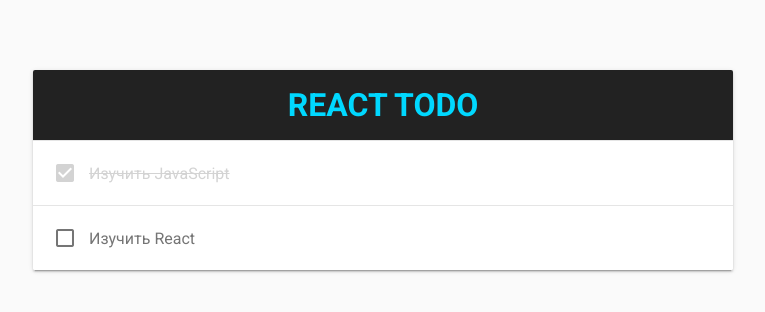
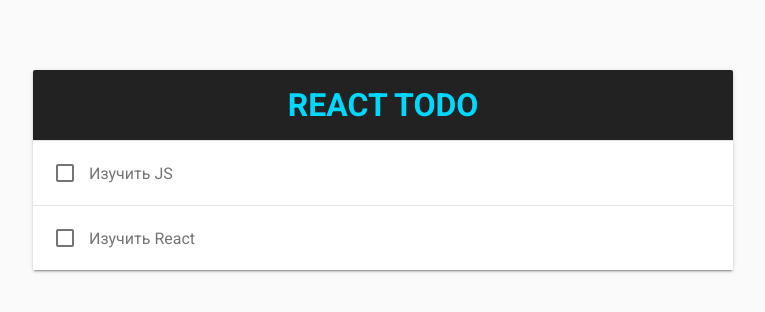
Before and after one commit to oxigen1um/react-todo, a React (Create React App) app: page / in a window 1280 px wide. Shown: the top 312 px of the page, without its empty margins (257-1022 px from the left). Built offline with nearby package versions, Linux system fonts and the light colour scheme.

Commit message:
app decomposed

```diff
--- a/src/App.jsx
+++ b/src/App.jsx
@@ -1,38 +1,19 @@
   import React from 'react';
   import PropTypes from 'prop-types';
+
+  import Header from './components/Header';
+  import Todo from './components/Todo';
 
   function App(props) {
     console.log(props);
     return (
       <main>
-        <header>
-          <h1>{props.title}</h1>
-        </header>
+
+        <Header title={props.title}/>
 
         <section className="todo-list">
-          <div className="todo completed">
-            <button className="checkbox icon">
-              <i className="material-icons">check_box</i>
-            </button>
-
-            <span className="todo-title">Изучить JavaScript</span>
-
-              <button className="delete icon">
-                <i className="material-icons">delete</i>
-              </button>
-          </div>
-
-          <div className="todo">
-            <button className="checkbox icon">
-              <i className="material-icons">check_box_outline_blank</i>
-            </button>
-
-            <span className="todo-title">Изучить React</span>
-
-              <button className="delete icon">
-                <i className="material-icons">delete</i>
-              </button>
-          </div>
+          <Todo title={"Изучить JS"} completed={true} />
+          <Todo title={"Изучить React"} completed={false} />
         </section>
       </main>
     );
--- /dev/null
+++ b/src/components/Button.jsx
@@ -0,0 +1,17 @@
+import React from 'react';
+import PropTypes from 'prop-types';
+
+function Button(props) {
+  return (
+    <button className={props.className}>
+      <i className="material-icons">{props.icon}</i>
+    </button>
+  );
+}
+
+Button.propTypes = {
+  className: PropTypes.string,
+  icon: PropTypes.string
+};
+
+export default Button;
--- /dev/null
+++ b/src/components/Checkbox.jsx
@@ -0,0 +1,16 @@
+import React from 'react';
+import PropTypes from 'prop-types';
+
+function Checkbox(props) {
+  return(
+    <button className="checkbox icon">
+      <i className="material-icons">check_box_outline_blank</i>
+    </button>
+  );
+}
+
+Checkbox.propTypes = {
+  checked: PropTypes.bool.inRequired
+};
+
+ export default Checkbox;
--- /dev/null
+++ b/src/components/Header.jsx
@@ -0,0 +1,16 @@
+import React from 'react';
+import PropTypes from 'prop-types';
+
+function Header(props) {
+  return (
+    <header>
+      <h1>{props.title}</h1>
+    </header>
+  );
+}
+
+Header.propTypes = {
+  title: PropTypes.string.isRequired
+};
+
+export default Header;
--- /dev/null
+++ b/src/components/Todo.jsx
@@ -0,0 +1,24 @@
+import React from 'react';
+import PropTypes from 'prop-types';
+
+import Checkbox from './Checkbox';
+import Button from './Button';
+
+function Todo(props) {
+  return (
+    <div className="todo">
+    <Checkbox completed={props.completed} />
+
+      <span className="todo-title">{props.title}</span>
+
+    <Button className="delete icon" icon="delete"/>
+    </div>
+  );
+}
+
+Todo.propTypes = {
+  title: PropTypes.string.isRequired,
+  completed: PropTypes.bool.inRequired
+};
+
+export default Todo;
```
